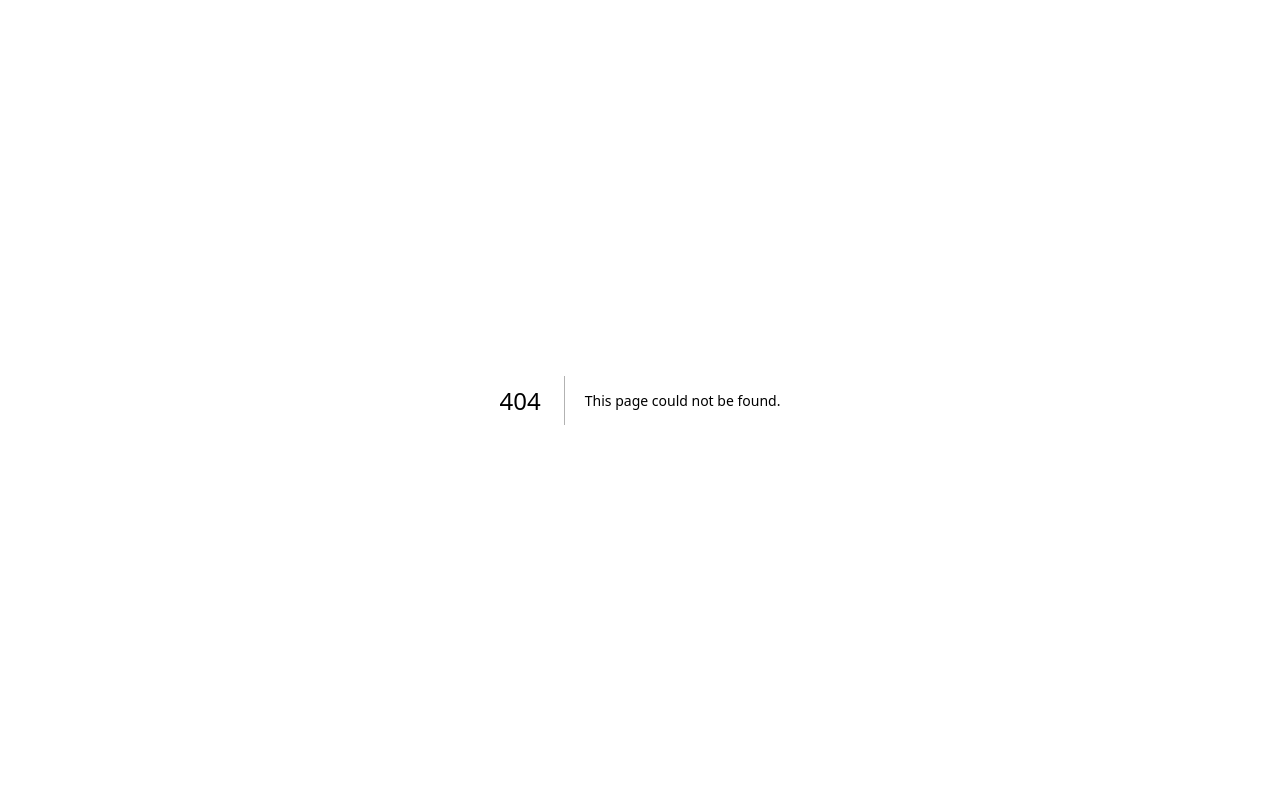
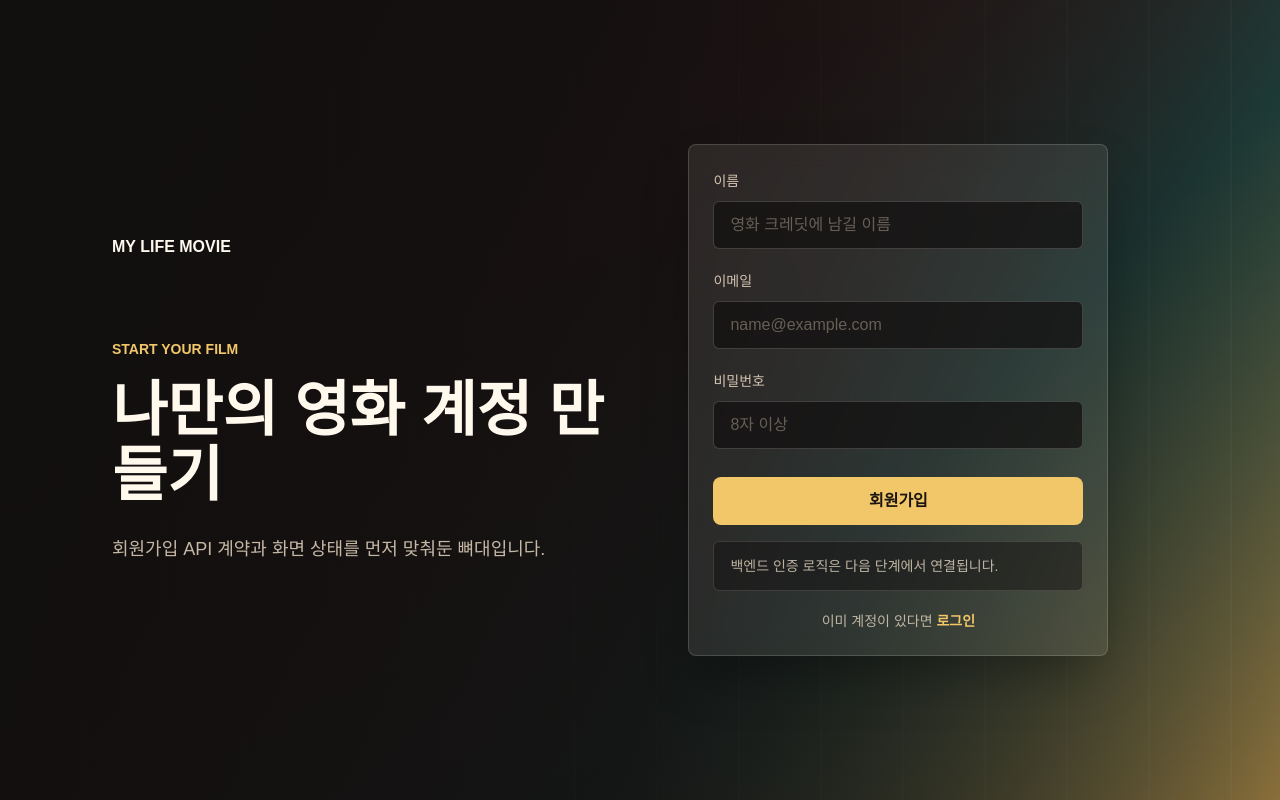
Before and after one commit to karl21-02/my-life-movie-frontend, a Next.js app: page /auth/signup in a window 1280 px wide. Before the commit this address had no page. Built offline with nearby package versions, Linux system fonts and the light colour scheme; no server answers.

Commit message:
feat(auth): 인증 화면 뼈대 구성

```diff
--- /dev/null
+++ b/src/app/auth/login/page.tsx
@@ -0,0 +1,5 @@
+import { AuthForm } from "@/features/auth/components/AuthForm";
+
+export default function LoginPage() {
+  return <AuthForm mode="login" />;
+}
--- /dev/null
+++ b/src/app/auth/signup/page.tsx
@@ -0,0 +1,5 @@
+import { AuthForm } from "@/features/auth/components/AuthForm";
+
+export default function SignupPage() {
+  return <AuthForm mode="signup" />;
+}
--- a/src/app/page.tsx
+++ b/src/app/page.tsx
@@ -77,18 +77,18 @@ export default function Home() {
                 id="start"
                 className="mt-10 flex flex-col gap-3 sm:flex-row sm:items-center"
               >
-                <a
-                  href="#story"
+                <Link
+                  href="/auth/signup"
                   className="inline-flex h-12 items-center justify-center rounded-lg bg-[#f1c76a] px-6 text-base font-semibold text-[#1b1510] transition hover:bg-[#ffdc86] focus:outline-none focus:ring-2 focus:ring-[#fff8ed] focus:ring-offset-2 focus:ring-offset-[#120f0f]"
                 >
                   영화 만들기
-                </a>
-                <a
-                  href="#story"
+                </Link>
+                <Link
+                  href="/auth/login"
                   className="inline-flex h-12 items-center justify-center rounded-lg border border-[#fff8ed]/28 px-6 text-base font-semibold text-[#fff8ed] transition hover:border-[#fff8ed]/60 hover:bg-[#fff8ed]/8 focus:outline-none focus:ring-2 focus:ring-[#fff8ed] focus:ring-offset-2 focus:ring-offset-[#120f0f]"
                 >
-                  먼저 둘러보기
-                </a>
+                  로그인
+                </Link>
               </div>
             </div>
 
--- /dev/null
+++ b/src/features/auth/api.ts
@@ -0,0 +1,27 @@
+import { apiClient } from "@/lib/api";
+import type {
+  AuthTokenResponse,
+  CurrentUserResponse,
+  LoginPayload,
+  SignupPayload,
+} from "@/features/auth/types";
+
+export function signup(payload: SignupPayload) {
+  return apiClient<AuthTokenResponse>("/auth/signup", {
+    method: "POST",
+    body: payload,
+  });
+}
+
+export function login(payload: LoginPayload) {
+  return apiClient<AuthTokenResponse>("/auth/login", {
+    method: "POST",
+    body: payload,
+  });
+}
+
+export function getCurrentUser() {
+  return apiClient<CurrentUserResponse>("/auth/me", {
+    method: "GET",
+  });
+}
--- /dev/null
+++ b/src/features/auth/components/AuthForm.tsx
@@ -0,0 +1,192 @@
+"use client";
+
+import Link from "next/link";
+import { FormEvent, useMemo, useState } from "react";
+
+import { ApiError } from "@/lib/api";
+import { login, signup } from "@/features/auth/api";
+import type { AuthMode } from "@/features/auth/types";
+
+type AuthFormProps = {
+  mode: AuthMode;
+};
+
+type FormStatus = "idle" | "submitting" | "ready" | "error";
+
+const content = {
+  login: {
+    eyebrow: "WELCOME BACK",
+    title: "다시 나의 영화로 들어가기",
+    description: "이메일과 비밀번호 기반 로그인 흐름을 연결할 자리입니다.",
+    submitLabel: "로그인",
+    switchLabel: "아직 계정이 없다면",
+    switchHref: "/auth/signup",
+    switchText: "회원가입",
+  },
+  signup: {
+    eyebrow: "START YOUR FILM",
+    title: "나만의 영화 계정 만들기",
+    description: "회원가입 API 계약과 화면 상태를 먼저 맞춰둔 뼈대입니다.",
+    submitLabel: "회원가입",
+    switchLabel: "이미 계정이 있다면",
+    switchHref: "/auth/login",
+    switchText: "로그인",
+  },
+} satisfies Record<AuthMode, Record<string, string>>;
+
+export function AuthForm({ mode }: AuthFormProps) {
+  const copy = content[mode];
+  const [status, setStatus] = useState<FormStatus>("idle");
+  const [message, setMessage] = useState<string>(
+    "백엔드 인증 로직은 다음 단계에서 연결됩니다.",
+  );
+
+  const isSignup = mode === "signup";
+  const helperText = useMemo(() => {
+    if (status === "submitting") {
+      return "요청을 확인하는 중입니다.";
+    }
+    return message;
+  }, [message, status]);
+
+  async function handleSubmit(event: FormEvent<HTMLFormElement>) {
+    event.preventDefault();
+    setStatus("submitting");
+
+    const formData = new FormData(event.currentTarget);
+    const email = String(formData.get("email") ?? "");
+    const password = String(formData.get("password") ?? "");
+    const displayName = String(formData.get("display_name") ?? "").trim();
+
+    try {
+      if (isSignup) {
+        await signup({
+          email,
+          password,
+          display_name: displayName || undefined,
+        });
+      } else {
+        await login({ email, password });
+      }
+
+      setStatus("ready");
+      setMessage("인증 응답을 받았습니다. 토큰 저장은 후속 구현에서 연결합니다.");
+    } catch (error) {
+      setStatus("error");
+      if (error instanceof ApiError) {
+        setMessage(error.problem.detail);
+        return;
+      }
+
+      setMessage("인증 요청 중 알 수 없는 오류가 발생했습니다.");
+    }
+  }
+
+  return (
+    <main className="min-h-svh bg-[#120f0f] text-[#fff8ed]">
+      <section className="relative isolate flex min-h-svh overflow-hidden">
+        <div aria-hidden className="splash-backdrop absolute inset-0" />
+        <div
+          aria-hidden
+          className="absolute inset-0 bg-[linear-gradient(90deg,rgba(18,15,15,0.96)_0%,rgba(18,15,15,0.84)_50%,rgba(18,15,15,0.36)_100%)]"
+        />
+
+        <div className="relative z-10 mx-auto grid w-full max-w-6xl items-center gap-10 px-6 py-8 sm:px-10 lg:grid-cols-[minmax(0,0.9fr)_420px] lg:px-12">
+          <div>
+            <Link href="/" className="text-base font-semibold text-[#fff8ed]">
+              MY LIFE MOVIE
+            </Link>
+            <p className="mt-20 text-sm font-semibold text-[#f1c76a]">
+              {copy.eyebrow}
+            </p>
+            <h1 className="mt-5 max-w-3xl text-4xl font-semibold leading-[1.08] sm:text-5xl lg:text-6xl">
+              {copy.title}
+            </h1>
+            <p className="mt-6 max-w-xl text-lg leading-8 text-[#f6e7cf]/78">
+              {copy.description}
+            </p>
+          </div>
+
+          <form
+            onSubmit={handleSubmit}
+            className="rounded-lg border border-[#fff8ed]/16 bg-[#fff8ed]/9 p-6 shadow-2xl shadow-black/35 backdrop-blur-md"
+          >
+            <div className="space-y-5">
+              {isSignup ? (
+                <label className="block">
+                  <span className="text-sm font-medium text-[#f6e7cf]/82">
+                    이름
+                  </span>
+                  <input
+                    name="display_name"
+                    type="text"
+                    maxLength={80}
+                    className="mt-2 h-12 w-full rounded-md border border-[#fff8ed]/18 bg-[#120f0f]/70 px-4 text-base text-[#fff8ed] outline-none transition placeholder:text-[#f6e7cf]/35 focus:border-[#f1c76a]"
+                    placeholder="영화 크레딧에 남길 이름"
+                  />
+                </label>
+              ) : null}
+
+              <label className="block">
+                <span className="text-sm font-medium text-[#f6e7cf]/82">
+                  이메일
+                </span>
+                <input
+                  name="email"
+                  type="email"
+                  required
+                  maxLength={320}
+                  className="mt-2 h-12 w-full rounded-md border border-[#fff8ed]/18 bg-[#120f0f]/70 px-4 text-base text-[#fff8ed] outline-none transition placeholder:text-[#f6e7cf]/35 focus:border-[#f1c76a]"
+                  placeholder="name@example.com"
+                />
+              </label>
+
+              <label className="block">
+                <span className="text-sm font-medium text-[#f6e7cf]/82">
+                  비밀번호
+                </span>
+                <input
+                  name="password"
+                  type="password"
+                  required
+                  minLength={8}
+                  maxLength={128}
+                  className="mt-2 h-12 w-full rounded-md border border-[#fff8ed]/18 bg-[#120f0f]/70 px-4 text-base text-[#fff8ed] outline-none transition placeholder:text-[#f6e7cf]/35 focus:border-[#f1c76a]"
+                  placeholder="8자 이상"
+                />
+              </label>
+            </div>
+
+            <button
+              type="submit"
+              disabled={status === "submitting"}
+              className="mt-7 inline-flex h-12 w-full items-center justify-center rounded-lg bg-[#f1c76a] px-5 text-base font-semibold text-[#1b1510] transition hover:bg-[#ffdc86] disabled:cursor-not-allowed disabled:opacity-60"
+            >
+              {copy.submitLabel}
+            </button>
+
+            <p
+              className={`mt-4 min-h-12 rounded-md border px-4 py-3 text-sm leading-6 ${
+                status === "error"
+                  ? "border-[#f1a06a]/35 bg-[#3a1e18]/60 text-[#ffd6bf]"
+                  : "border-[#fff8ed]/14 bg-[#120f0f]/45 text-[#f6e7cf]/74"
+              }`}
+            >
+              {helperText}
+            </p>
+
+            <p className="mt-5 text-center text-sm text-[#f6e7cf]/72">
+              {copy.switchLabel}{" "}
+              <Link
+                href={copy.switchHref}
+                className="font-semibold text-[#f1c76a] hover:text-[#ffdc86]"
+              >
+                {copy.switchText}
+              </Link>
+            </p>
+          </form>
+        </div>
+      </section>
+    </main>
+  );
+}
--- /dev/null
+++ b/src/features/auth/types.ts
@@ -0,0 +1,32 @@
+export type AuthMode = "login" | "signup";
+
+export type AuthUser = {
+  id: number;
+  email: string;
+  display_name: string | null;
+  role: "USER" | "ADMIN";
+  status: "PENDING" | "ACTIVE" | "DISABLED" | "DELETED";
+  created_at: string;
+  updated_at: string;
+};
+
+export type AuthTokenResponse = {
+  access_token: string;
+  token_type: "bearer";
+  user: AuthUser;
+};
+
+export type CurrentUserResponse = {
+  user: AuthUser;
+};
+
+export type SignupPayload = {
+  email: string;
+  password: string;
+  display_name?: string;
+};
+
+export type LoginPayload = {
+  email: string;
+  password: string;
+};
```
Also changed, not shown: 1 other file (tests, documents, lock files or other folders).
